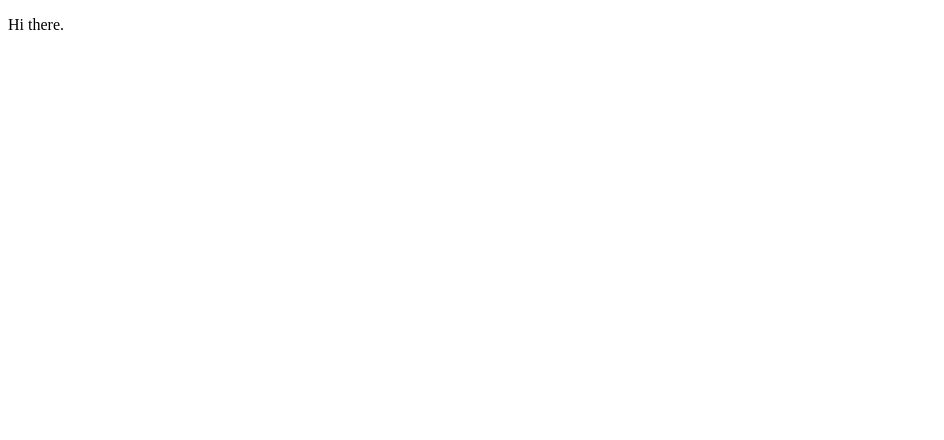
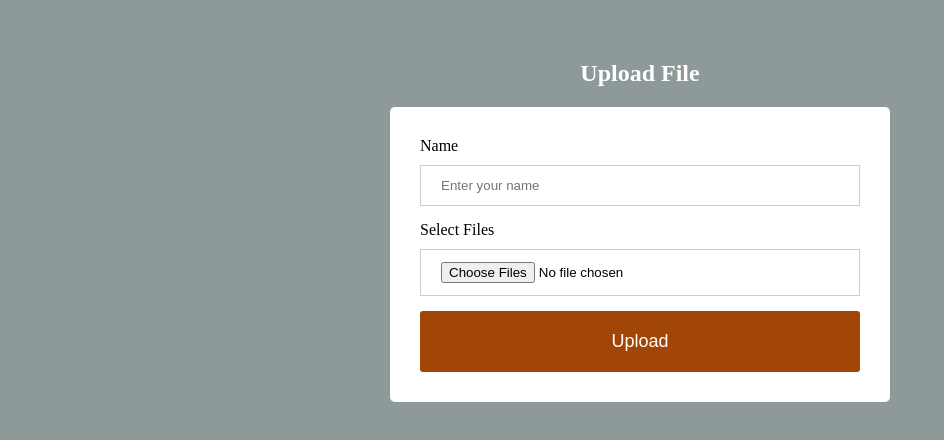
Before and after one commit to oktrifianto/Multer---UploadFiles, a plain HTML site: page front-end/index.html in a window 1280 px wide. Shown: the whole page, without its empty margins (0-944 px from the left). Drawn offline with Linux system fonts and the light colour scheme.

Commit message:
Add form to upload files

```diff
--- a/front-end/index.html
+++ b/front-end/index.html
@@ -5,9 +5,23 @@
 	<meta http-equiv="X-UA-Compatible" content="IE=edge">
 	<meta name="viewport" content="width=device-width, initial-scale=1.0">
 	<title>Using Multer to Upload Files</title>
+	<link rel="stylesheet" href="./styles.css">
 </head>
 <body>
-	<p>Hi there.</p>
+	<div class="container">
+		<h2>Upload File</h2>
+		<form id="form">
+			<div class="input-group">
+				<label for="name">Name</label>
+				<input name="name" id="name" placeholder="Enter your name">
+			</div>
+			<div class="input-group">
+				<label for="files">Select Files</label>
+				<input type="file" id="files" multiple>
+			</div>
+			<button class="submit" type="submit">Upload</button>
+		</form>
+	</div>
 <script src="./main.js"></script>
 </body>
 </html>
```
